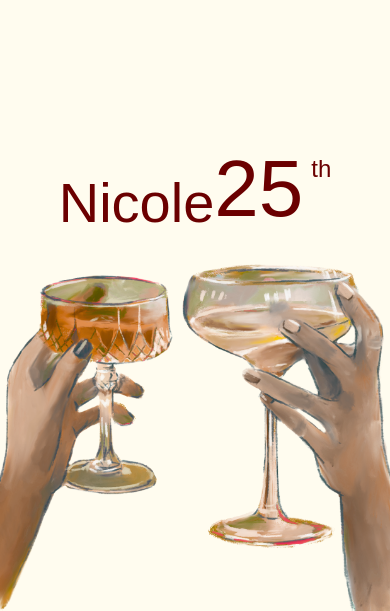
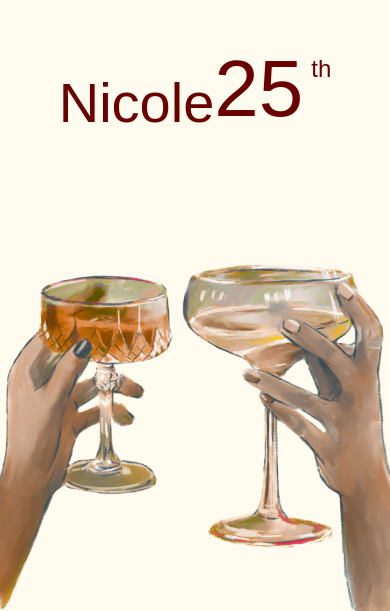
Before and after one commit to 404nicolette/birthday-website, a React (Vite) app: page / in a window 390 px wide. Shown: the part 233-844 px from the top of the page. Built offline with nearby package versions, Linux system fonts and the light colour scheme; a web font is replaced by a local one.

Commit message:
adjusted the height

```diff
--- a/src/page/PageOne.jsx
+++ b/src/page/PageOne.jsx
@@ -9,7 +9,7 @@ function Landing() {
         src={landing}
         alt="Cheers!"
       />
-      <div className="absolute w-full h-[80%] z-20 flex items-center justify-center md:mt-20 ">
+      <div className="absolute w-full h-[80%] z-20 flex items-center justify-center -mt-50 md:mt-20 ">
         <div className="flex items-center ">
           <h1 className="font-forghive text-[#6B0000] text-[3.5rem] mt-7 md:text-[5rem]">Nicole</h1>
           <h1 className="font-num text-[5rem] font-medium text-[#6B0000] pr-2 md:text-[6rem]">25</h1>
```
